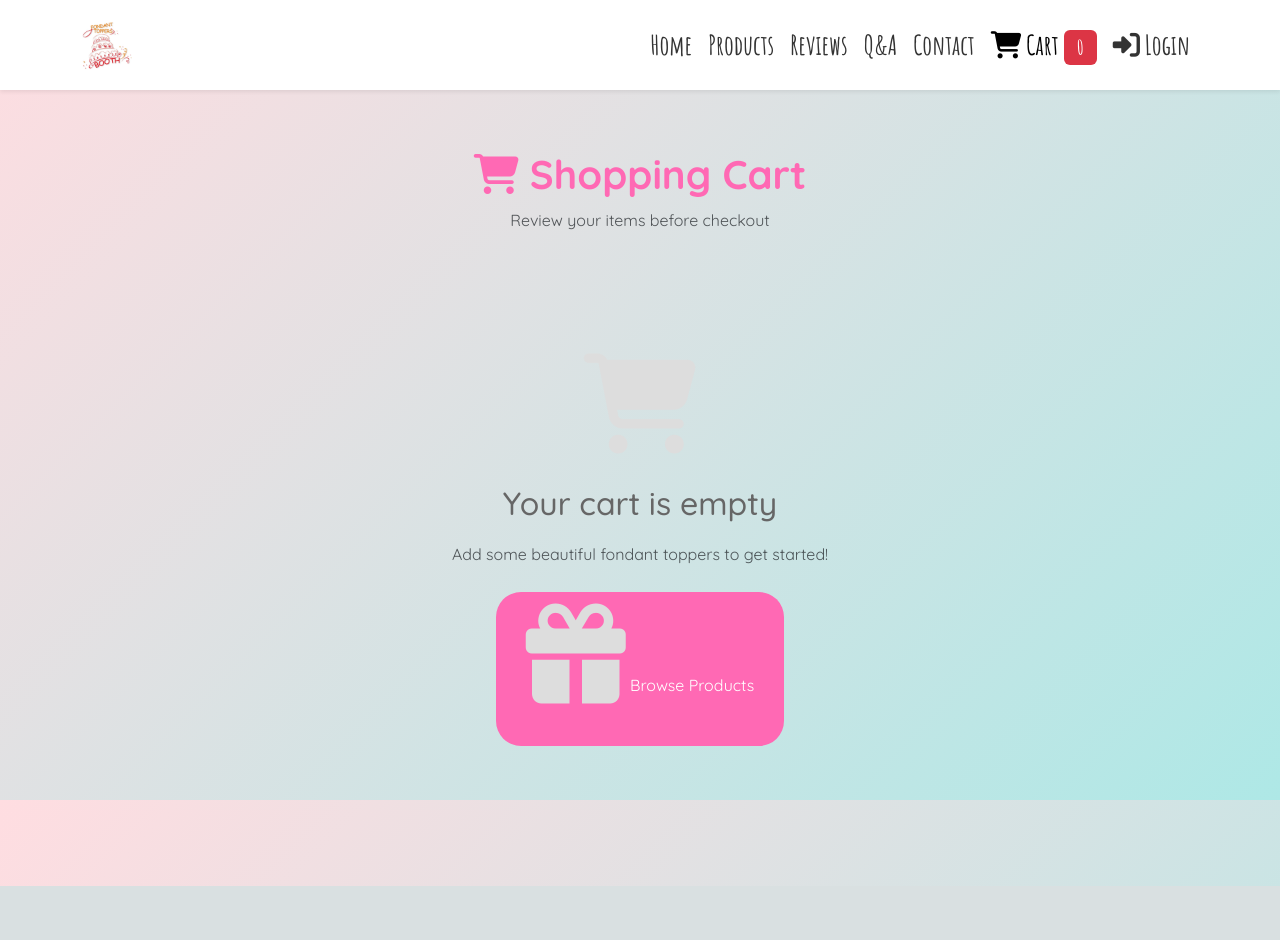
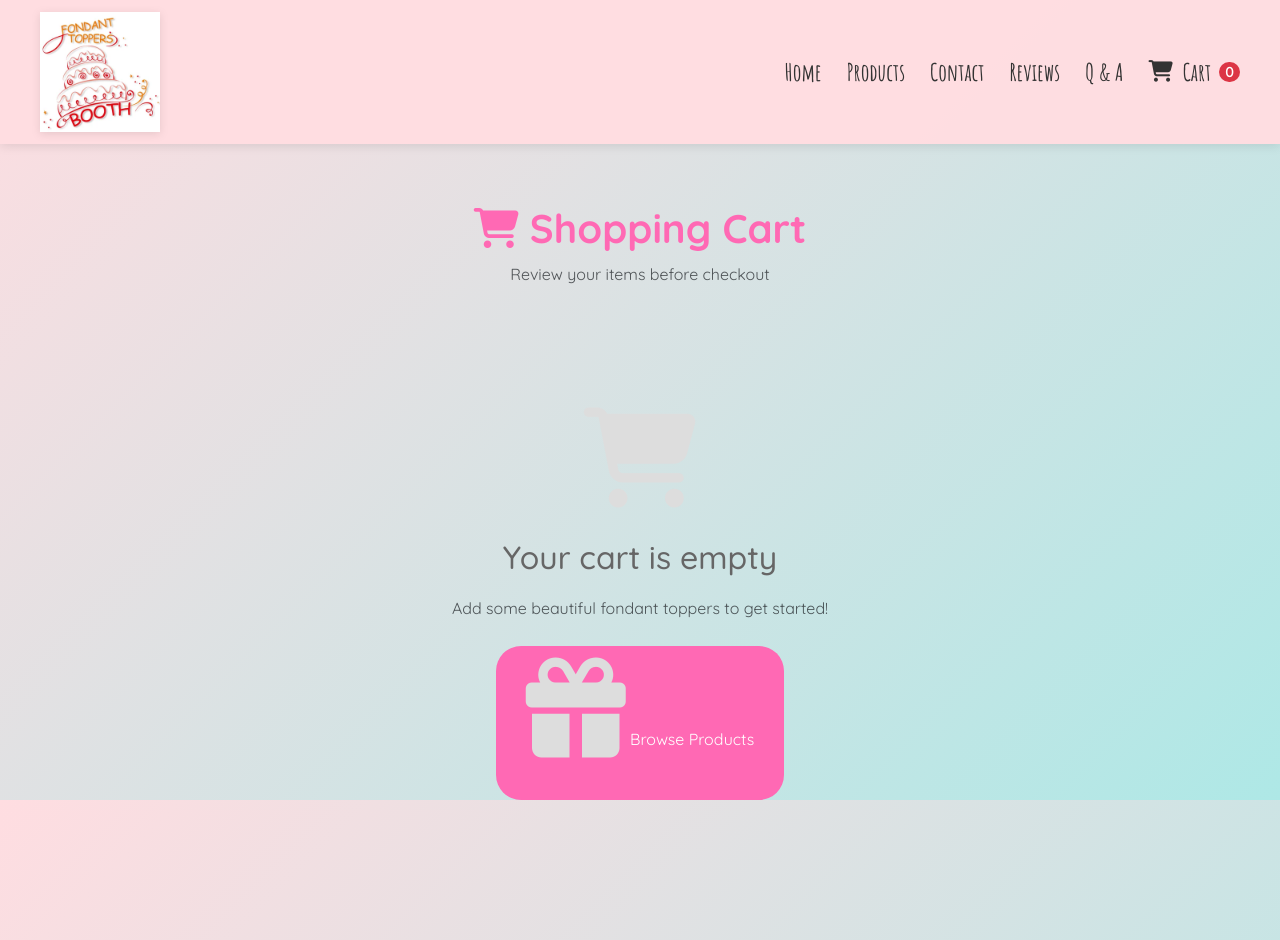
Before and after one commit to alex-giev/FondantShop, a Flask app: page /cart in a window 1280 px wide. Before the commit the page ends 886 px from the top, so only its background shows below. Run offline with Flask 3, Linux system fonts and the light colour scheme; some libraries are stand-ins or nearby versions.

Commit message:
Fix navbar consistency across all pages and improve professional styling
- Replace Bootstrap navbar in cart.html with custom navbar
- Add mobile menu toggle to all template pages
- Fix cart badge styling (remove inline styles, consistent sizing)
- Improve navbar professional appearance:
  * Reduce font size from 1.7em to 1.5em
  * Reduce padding for cleaner look (12px vs 15px)
  * Reduce gap between links (25px vs 30px)
  * Better badge styling with proper font family
  * Improved icon spacing and alignment
- Add app.js to cart.html for mobile menu functionality
- Fix mobile navbar with better font sizing and icon display
- Update all 11+ template files with consistent navbar structure
- Remove extra spacing in nav link text
- Ensure Firebase auth links work consistently across all pages

```diff
--- a/src/static/enhanced-style.css
+++ b/src/static/enhanced-style.css
@@ -60,9 +60,9 @@ html {
     display: flex;
     align-items: center;
     justify-content: space-between;
-    padding: 15px 40px;
+    padding: 12px 40px;
     background: rgba(255, 221, 225, 0.98);
-    box-shadow: 0 2px 10px rgba(0, 0, 0, 0.1);
+    box-shadow: 0 2px 8px rgba(0, 0, 0, 0.08);
     position: sticky;
     top: 0;
     z-index: 1000;
@@ -81,20 +81,23 @@ html {
 
 .nav-links {
     display: flex;
-    gap: 30px;
+    gap: 25px;
     align-items: center;
 }
 
 .nav-link {
     font-family: 'Amatic SC', cursive;
     color: var(--dark-text);
-    font-size: 1.7em;
+    font-size: 1.5em;
     font-weight: 700;
     text-decoration: none;
     position: relative;
     transition: color 0.2s ease;
-    padding: 8px 0;
+    padding: 6px 0;
     white-space: nowrap;
+    display: inline-flex;
+    align-items: center;
+    gap: 6px;
 }
 
 .nav-link::after {
@@ -114,6 +117,21 @@ html {
 
 .nav-link:hover::after {
     width: 100%;
+}
+
+/* Nav Link Icons and Badge */
+.nav-link i {
+    font-size: 0.9em;
+    margin-right: 4px;
+}
+
+.nav-link .badge {
+    font-size: 0.6em;
+    padding: 3px 6px;
+    margin-left: 2px;
+    vertical-align: middle;
+    font-family: 'Quicksand', sans-serif;
+    font-weight: 600;
 }
 
 /* Mobile Menu Toggle - Optimized */
@@ -1231,8 +1249,21 @@ footer {
         padding: 16px 24px;
         border-bottom: 1px solid rgba(255, 105, 180, 0.15);
         text-align: left;
-        font-size: 1.5em;
+        font-size: 1.4em;
         transition: background-color 0.2s ease, padding-left 0.2s ease;
+        display: flex;
+        align-items: center;
+        gap: 8px;
+    }
+
+    .nav-link i {
+        font-size: 1em;
+        margin-right: 6px;
+    }
+
+    .nav-link .badge {
+        font-size: 0.7em;
+        margin-left: 4px;
     }
 
     .nav-link:hover {
--- a/src/templates/cart.html
+++ b/src/templates/cart.html
@@ -210,36 +210,34 @@
     </style>
 </head>
 <body>
-    <!-- Navigation -->
-    <nav class="navbar navbar-expand-lg navbar-light bg-white shadow-sm sticky-top">
-        <div class="container">
-            <a class="navbar-brand" href="/">
-                <img src="{{ url_for('static', filename='images/logo.png') }}" alt="Logo" height="50">
+    <!-- Navigation Bar -->
+    <nav class="navbar">
+        <a href="/" class="nav-logo">
+            <img src="{{ url_for('static', filename='images/logo.png') }}" alt="Fondant Toppers Booth Logo" onerror="this.style.display='none'">
+        </a>
+
+        <!-- Mobile Menu Toggle -->
+        <div class="mobile-menu-toggle" id="mobileMenuToggle">
+            <span></span>
+            <span></span>
+            <span></span>
+        </div>
+
+        <div class="nav-links" id="navLinks">
+            <a href="{{ url_for('home') }}" class="nav-link">Home</a>
+            <a href="{{ url_for('products') }}" class="nav-link">Products</a>
+            <a href="{{ url_for('contact') }}" class="nav-link">Contact</a>
+            <a href="{{ url_for('reviews') }}" class="nav-link">Reviews</a>
+            <a href="{{ url_for('qa') }}" class="nav-link">Q & A</a>
+            <a href="{{ url_for('view_cart') }}" class="nav-link">
+                <i class="fas fa-shopping-cart"></i> Cart
+                <span class="badge bg-danger rounded-pill" id="cart-badge">0</span>
             </a>
-            <button class="navbar-toggler" type="button" data-bs-toggle="collapse" data-bs-target="#navbarNav">
-                <span class="navbar-toggler-icon"></span>
-            </button>
-            <div class="collapse navbar-collapse" id="navbarNav">
-                <ul class="navbar-nav ms-auto">
-                    <li class="nav-item"><a class="nav-link" href="/">Home</a></li>
-                    <li class="nav-item"><a class="nav-link" href="/products">Products</a></li>
-                    <li class="nav-item"><a class="nav-link" href="/reviews">Reviews</a></li>
-                    <li class="nav-item"><a class="nav-link" href="/qa">Q&A</a></li>
-                    <li class="nav-item"><a class="nav-link" href="/contact">Contact</a></li>
-                    <li class="nav-item">
-                        <a class="nav-link active" href="/cart">
-                            <i class="fas fa-shopping-cart"></i> Cart
-                            <span class="badge bg-danger" id="cart-badge">{{ cart|length }}</span>
-                        </a>
-                    </li>
-                    {% if session.user_id %}
-                        <li class="nav-item"><a class="nav-link" href="/account"><i class="fas fa-user"></i> Account</a></li>
-                        <li class="nav-item"><a class="nav-link" href="/logout"><i class="fas fa-sign-out-alt"></i> Logout</a></li>
-                    {% else %}
-                        <li class="nav-item"><a class="nav-link" href="/login"><i class="fas fa-sign-in-alt"></i> Login</a></li>
-                    {% endif %}
-                </ul>
-            </div>
+            <!-- Auth links controlled by Firebase - initially hidden to prevent flash -->
+            <a href="/account" class="nav-link" style="display: none;"><i class="fas fa-user"></i> Account</a>
+            <a href="/logout" class="nav-link logout-btn" style="display: none;"><i class="fas fa-sign-out-alt"></i> Logout</a>
+            <a href="/login" class="nav-link" style="display: none;"><i class="fas fa-sign-in-alt"></i> Login</a>
+            <a href="/register" class="nav-link" style="display: none;"><i class="fas fa-user-plus"></i> Register</a>
         </div>
     </nav>
 
@@ -372,8 +370,11 @@
     <script src="{{ url_for('static', filename='firebase-cart.js') }}"></script>
     <script src="{{ url_for('static', filename='firebase-nav.js') }}"></script>
 
-    <!-- Bootstrap JS -->
+    <!-- Bootstrap JS Bundle with Popper -->
     <script src="https://cdn.jsdelivr.net/npm/bootstrap@5.3.0/dist/js/bootstrap.bundle.min.js"></script>
+
+    <!-- Custom JavaScript - Load after Firebase -->
+    <script src="{{ url_for('static', filename='app.js') }}"></script>
 
     <script>
         const stripe = Stripe('{{ stripe_publishable_key }}');
--- a/src/templates/index.html
+++ b/src/templates/index.html
@@ -39,7 +39,7 @@
             <a href="{{ url_for('qa') }}" class="nav-link">Q & A</a>
             <a href="{{ url_for('view_cart') }}" class="nav-link">
                 <i class="fas fa-shopping-cart"></i> Cart
-                <span class="badge bg-danger rounded-pill" id="cart-badge" style="font-size: 0.7em;">0</span>
+                <span class="badge bg-danger rounded-pill" id="cart-badge">0</span>
             </a>
             <!-- Auth links controlled by Firebase - initially hidden to prevent flash -->
             <a href="/account" class="nav-link" style="display: none;"><i class="fas fa-user"></i> Account</a>
```
Also changed, not shown: src/templates/account.html (+18 -3 lines), src/templates/contact.html (+10 -2 lines), src/templates/login.html (+18 -8 lines), src/templates/order_detail.html (+15 -4 lines), src/templates/order_success.html (+10 -5 lines), src/templates/product_detail.html (+12 -5 lines), src/templates/products.html (+10 -2 lines), src/templates/qa.html (+10 -2 lines), src/templates/register.html (+18 -2 lines), src/templates/reviews.html (+10 -2 lines), src/templates/verify_2fa.html (+18 -1 lines).
